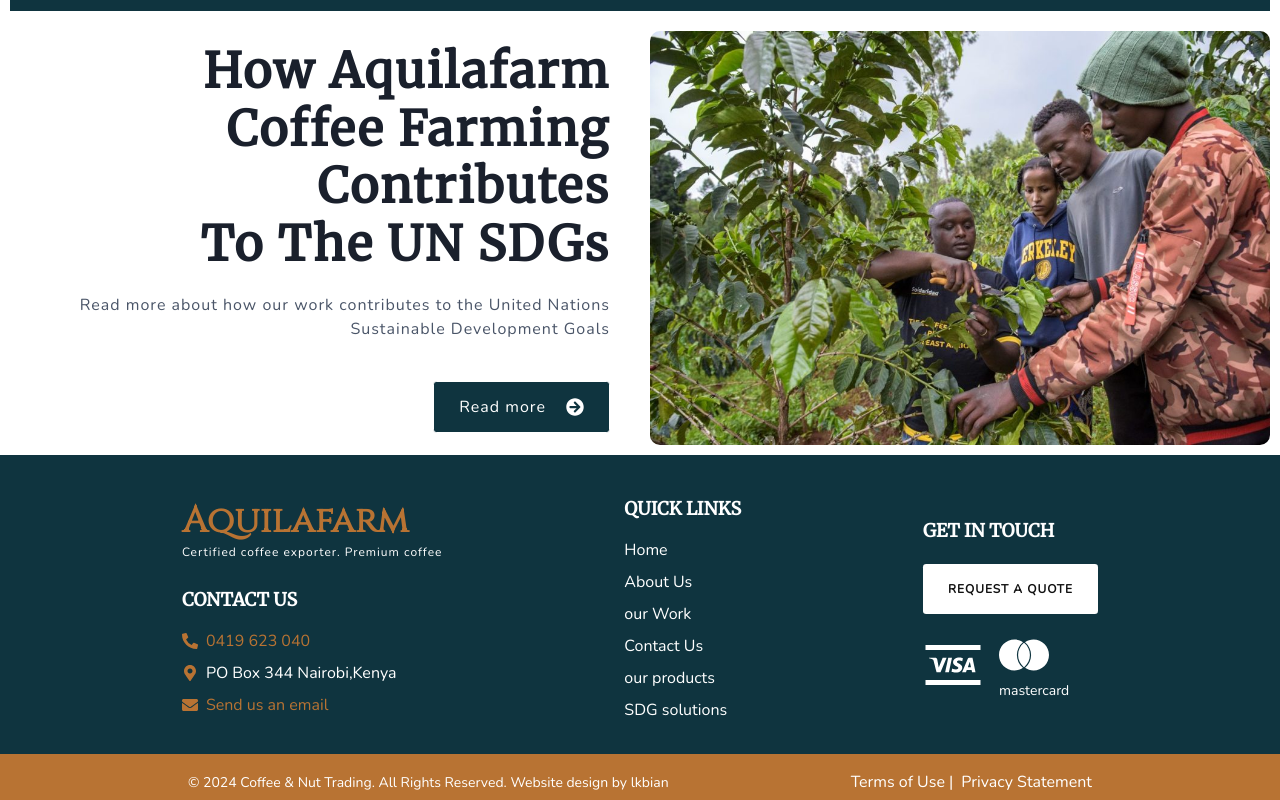
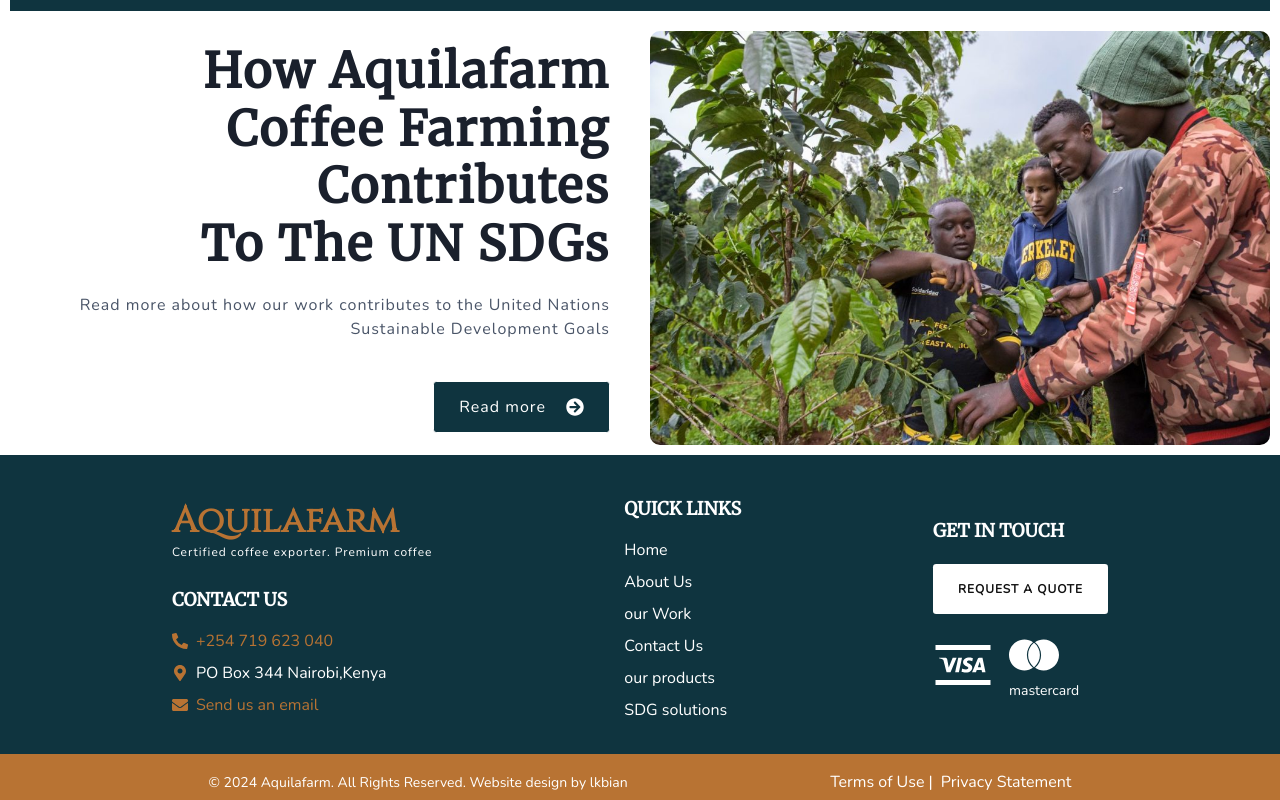
Before and after one commit to lkbrian/aquilafarm, a React (Vite) app: page / in a window 1280 px wide. Shown: the part 2422-3222 px from the top of the page. Built offline with nearby package versions, Linux system fonts and the light colour scheme.

Commit message:
spacing footer elements and slider arrows

```diff
--- a/src/components/Footer.jsx
+++ b/src/components/Footer.jsx
@@ -21,6 +21,8 @@
         justifyContent="space-evenly"
         flexDirection={{ base: "column", md: "row" }}
         alignItems={{ base: "flex-start", md: "center" }}
+        gap={'20px'}
+        ml={{base:"50px",md: 0}}
       >
         {/* Contact Us Section */}
         <Box>
@@ -38,7 +40,7 @@
           <Stack spacing={2}>
             <Flex align="center">
               <Icon as={FaPhoneAlt} color="#B87333" mr={2} />
-              <Text color="#B87333">0419 623 040</Text>
+              <Text color="#B87333">+254 719 623 040</Text>
             </Flex>
             <Flex align="center">
               <Icon as={FaMapMarkerAlt} color="#B87333" mr={2} />
@@ -107,7 +109,7 @@
 
       {/* Footer Bottom Section */}
       <Flex
-        justifyContent="space-evenly"
+        justifyContent={{base:"center" ,md:"space-evenly"}}
         bg={"#B87333"}
         p={"6px"}
         flexDirection={{ base: "column", md: "row" }}
@@ -115,8 +117,8 @@
         mt={8}
         pt={4}
       >
-        <Text fontFamily={"body"} fontWeight={'400'} fontSize={"14px"}>
-          © 2024 Coffee & Nut Trading. All Rights Reserved. Website design by lkbian
+        <Text fontFamily={"body"} textAlign={'center'} fontWeight={'400'} fontSize={"14px"}>
+          © 2024 Aquilafarm. All Rights Reserved. Website design by lkbian
         </Text>
         <HStack>
           <Link href="/terms">Terms of Use |</Link>
--- a/src/components/HeroSection.jsx
+++ b/src/components/HeroSection.jsx
@@ -112,7 +112,7 @@
       role="group"
       _hover={{
         ".arrow": {
-          display: "block",
+          display: {base:"none",md:'block'},
         },
       }}
     >
```
